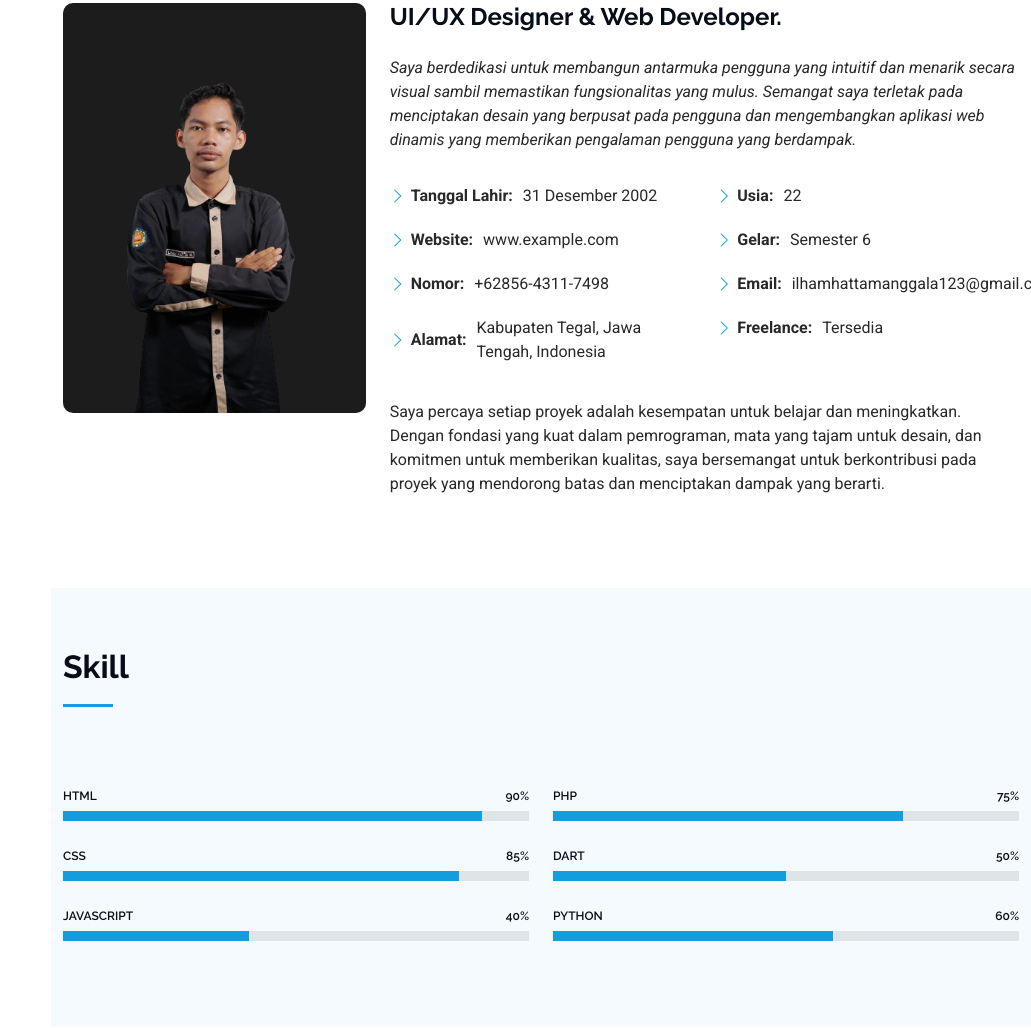
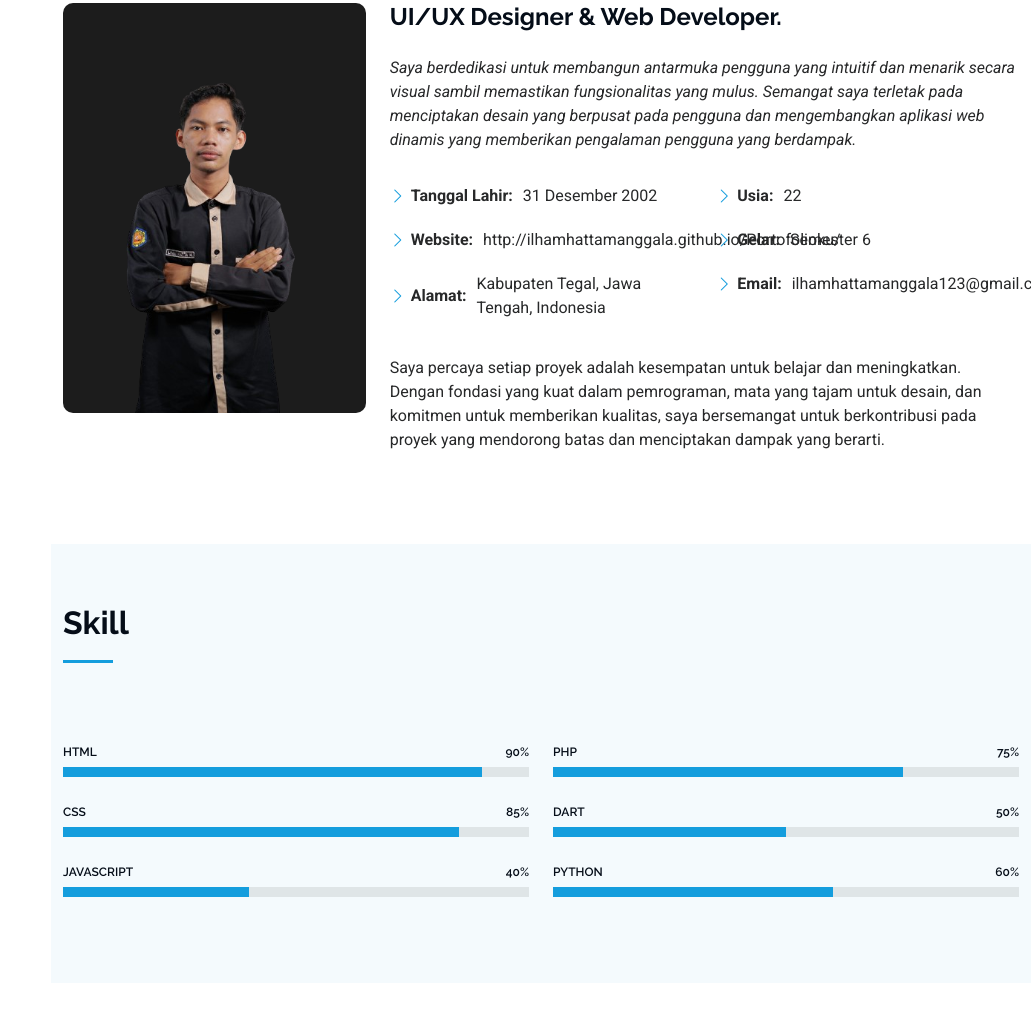
Before and after one commit to IlhamHattaManggala/Portofolioku, a plain HTML site: page index.html in a window 1280 px wide. Shown: the part 1139-2167 px from the top of the page, without its empty margins (249-1280 px from the left). Drawn offline with Linux system fonts and the light colour scheme.

Commit message:
Update index.html

```diff
--- a/index.html
+++ b/index.html
@@ -114,10 +114,7 @@
                   <li><i class="bi bi-chevron-right"></i> <strong>Tanggal Lahir:</strong> <span>31 Desember
                       2002</span></li>
                   <li><i class="bi bi-chevron-right"></i> <strong>Website:</strong>
-                    <span>www.example.com</span>
-                  </li>
-                  <li><i class="bi bi-chevron-right"></i> <strong>Nomor:</strong>
-                    <span>+62856-4311-7498</span>
+                    <span>http://ilhamhattamanggala.github.io/Portofolioku/</span>
                   </li>
                   <li><i class="bi bi-chevron-right"></i> <strong>Alamat:</strong> <span>Kabupaten Tegal, Jawa
                       Tengah, Indonesia</span></li>
@@ -130,9 +127,6 @@
                   </li>
                   <li><i class="bi bi-chevron-right"></i> <strong>Email:</strong>
                     <span>ilhamhattamanggala123@gmail.com</span>
-                  </li>
-                  <li><i class="bi bi-chevron-right"></i> <strong>Freelance:</strong>
-                    <span>Tersedia</span>
                   </li>
                 </ul>
               </div>
```
